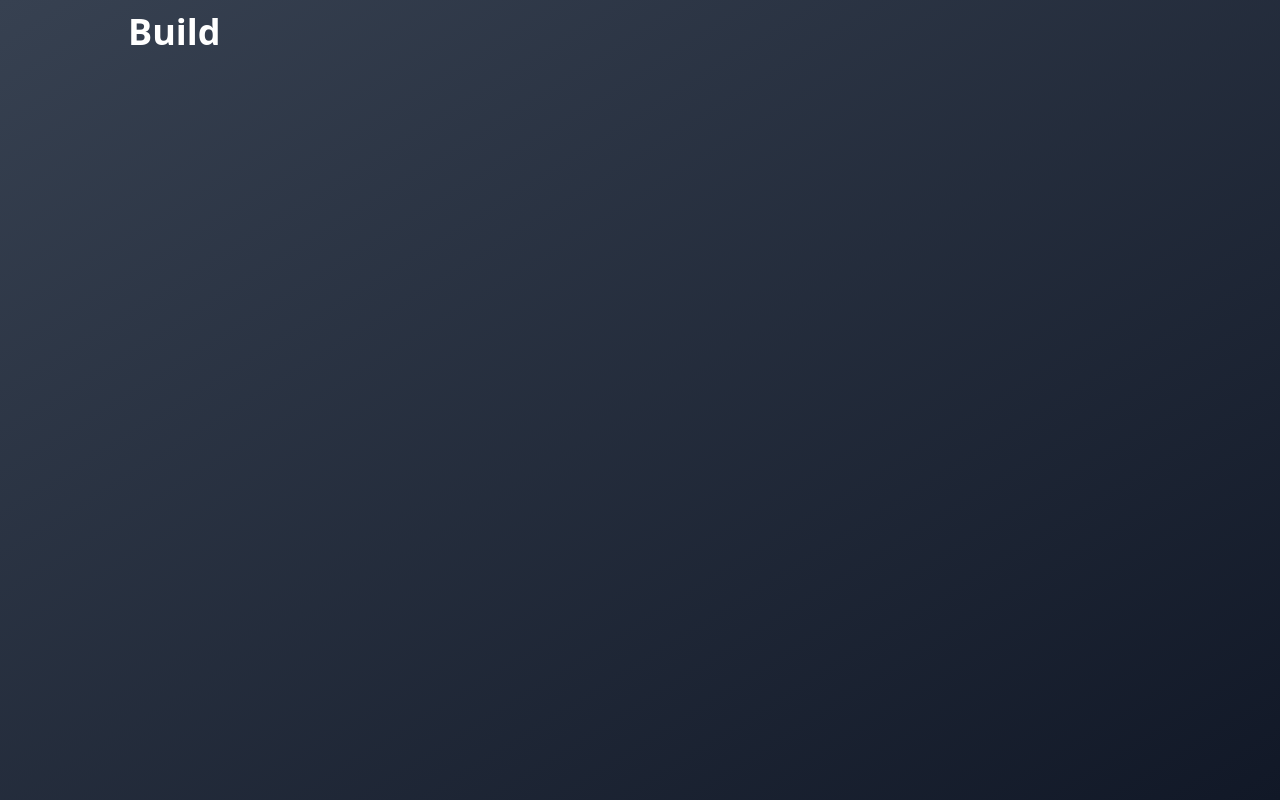
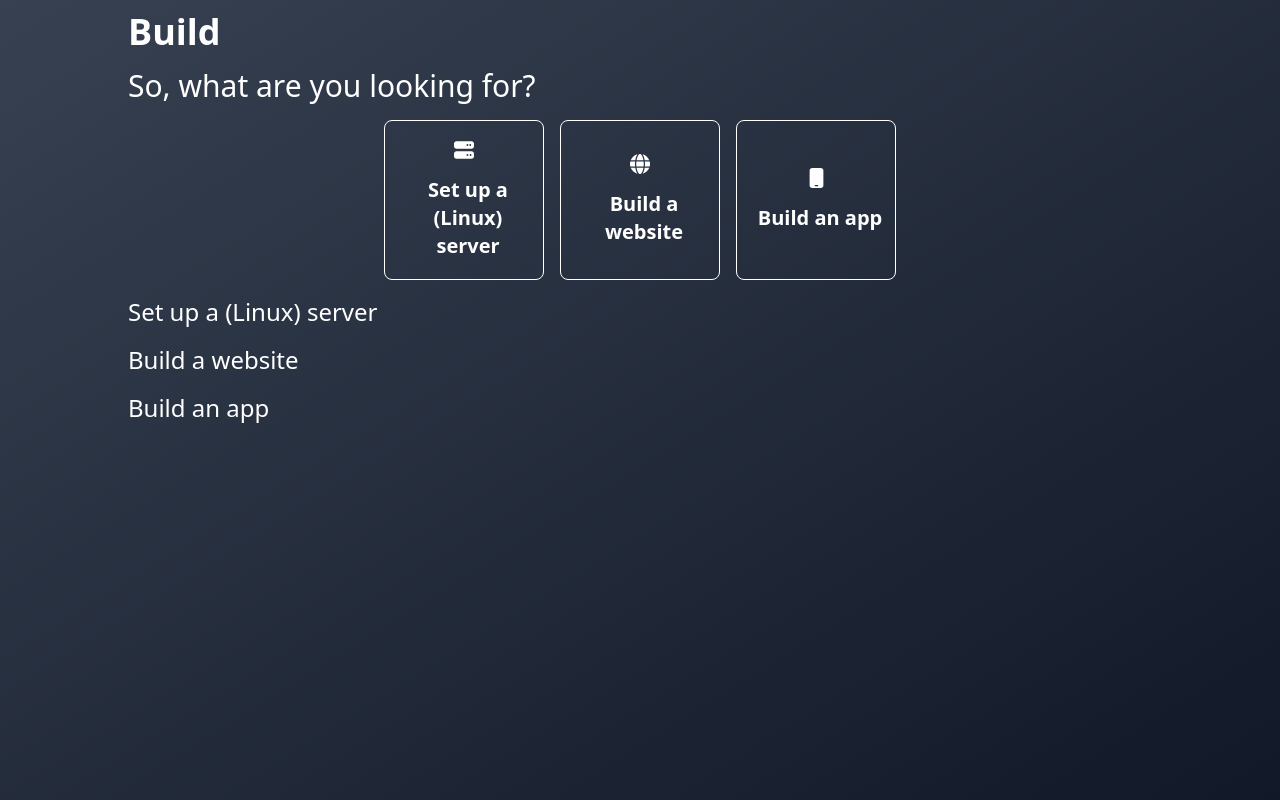
Before and after one commit to JacquesFernandes/portfolio-site-2, a Next.js app: page /build in a window 1280 px wide. Built offline with nearby package versions, Linux system fonts and the light colour scheme.

Commit message:
Set up sections on build page

```diff
--- a/pages/build.tsx
+++ b/pages/build.tsx
@@ -1,11 +1,54 @@
 import {NextPage} from "next";
+import {FC} from "react";
+import { FontAwesomeIcon } from '@fortawesome/react-fontawesome';
+import {faGlobe, faServer, faMobile} from '@fortawesome/free-solid-svg-icons';
+
 import {PageLayout} from "../components/page-layout";
 
-
+interface OfferCardProps {
+	href: string;
+}
+const OfferCard: FC<OfferCardProps> = (props) => {
+	return(
+		<li className="w-full md:h-40 md:w-40 p-2 border transition-all border-white hover:border-transparent bg-transparent hover:bg-white hover:text-gray-900 text-xl font-bold text-center rounded-lg" >
+			<a className="h-full w-full flex flex-row md:flex-col justify-start md:justify-center items-center space-x-2 md:space-y-4" href={props.href} >
+				{props.children}
+			</a>
+		</li>
+	);
+}
 
 const Build: NextPage = () => {
 	return(
 		<PageLayout title="Build" description="So, what you looking for?" >
+			<h2 className="text-3xl mb-1" >So, what are you looking for?</h2>
+
+			<ul className="w-full flex flex-row flex-wrap gap-4 justify-center" >
+				<OfferCard href="#server" >
+					<FontAwesomeIcon icon={faServer} />
+					<p>Set up a (Linux) server</p>
+				</OfferCard>
+				<OfferCard href="#website" >
+					<FontAwesomeIcon icon={faGlobe} />
+					<p>Build a website</p>
+				</OfferCard>
+				<OfferCard href="#app" >
+					<FontAwesomeIcon icon={faMobile} />
+					<p>Build an app</p>
+				</OfferCard>
+			</ul>
+
+			<section id="server">
+				<h3 className="text-2xl mb-1">Set up a (Linux) server</h3>
+			</section>
+
+			<section id="website" >
+				<h3 className="text-2xl mb-1">Build a website</h3>
+			</section>
+
+			<section id="app" >
+				<h3 className="text-2xl mb-1">Build an app</h3>
+			</section>
 		</PageLayout>
 	);
 }
```
